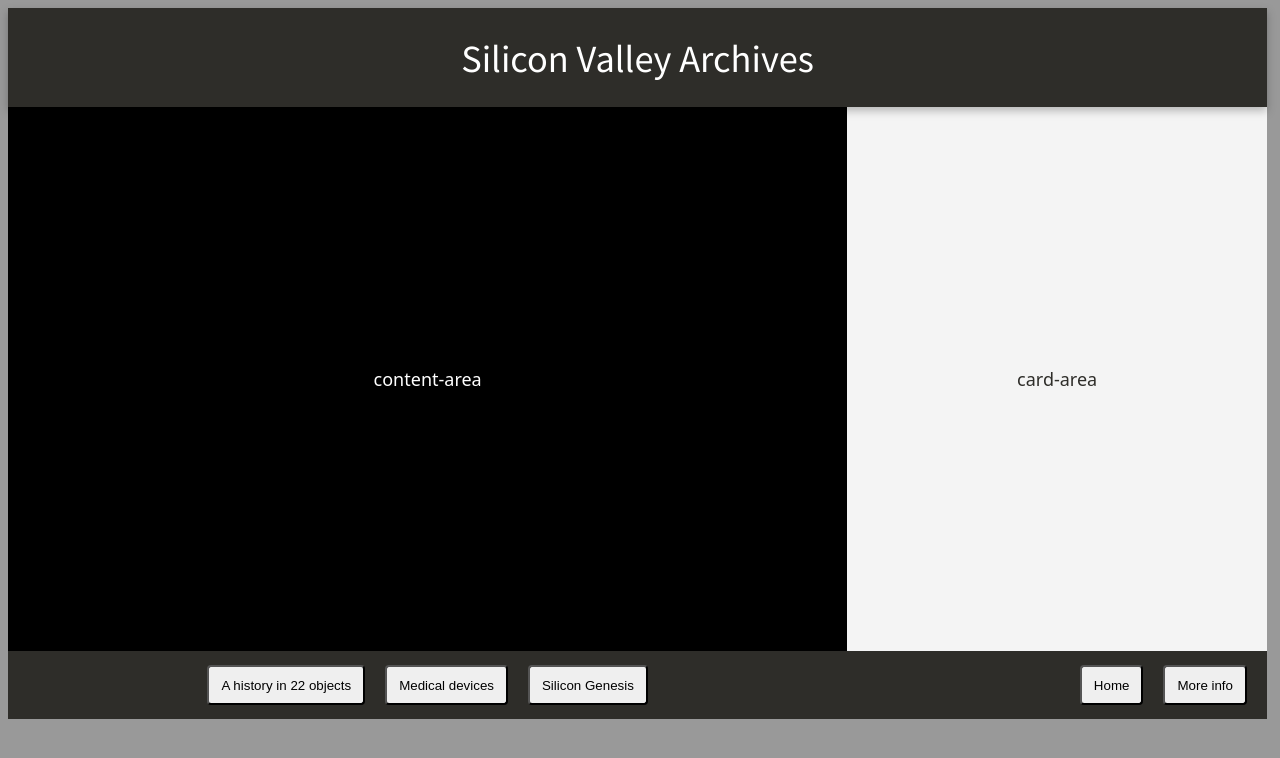
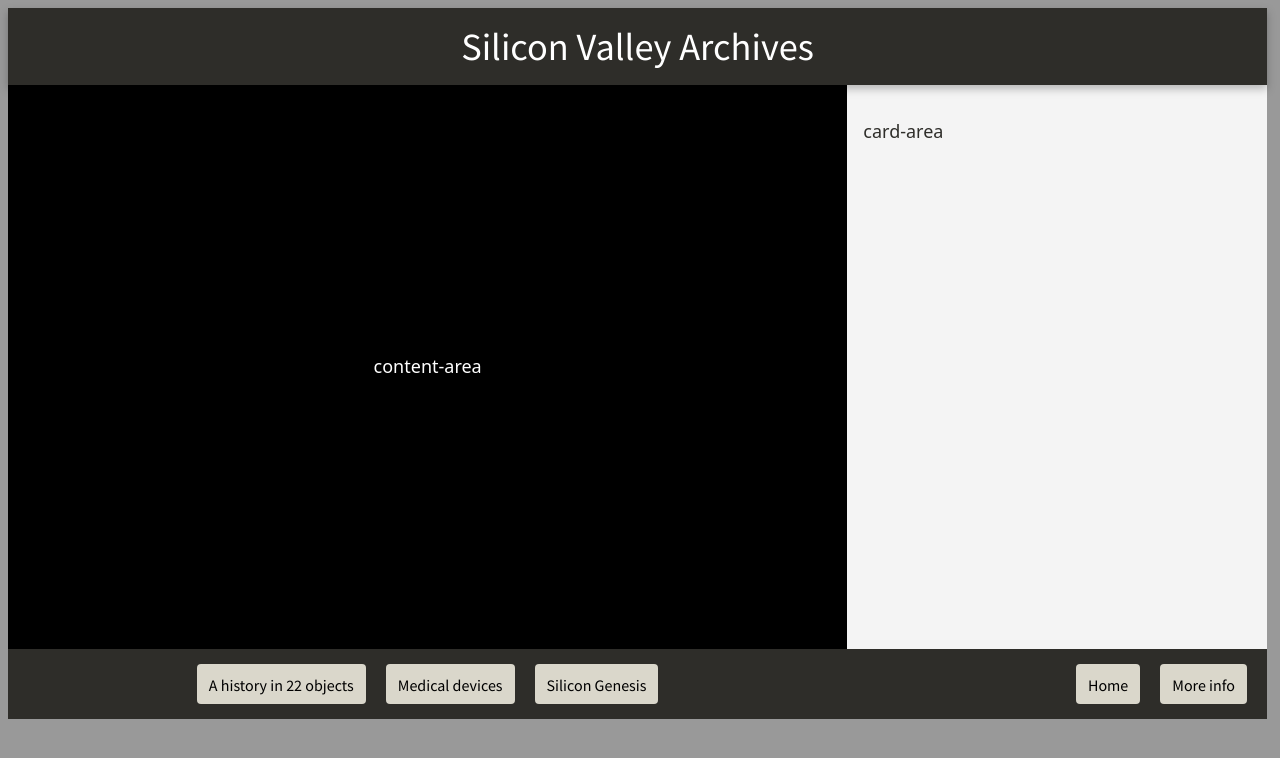
Before and after one commit to sul-dlss/wallscreens, a Jekyll site: the page built from _wallscreens/testing/general_layout/button-styling.html, in a window 1280 px wide. Shown: the top 758 px of the page. Built offline with Jekyll 4.4.1, drawn with Linux system fonts in a browser that asks for light colours.

```diff
--- a/css/wallscreens/buttons.css
+++ b/css/wallscreens/buttons.css
@@ -1,14 +1,24 @@
-.title-area h1 {
-  font-size: 38.4px;
+button, .button {
+  display: inline-block;
+  background-color: var(--color-secondary);
+  border: none;
+  border-radius: 4px;
+  font-family: "Source Sans Pro", sans-sans-serif;;
+  font-size: 1em;
+  color: #000;
+  height: 40px;
+  line-height: 40px;
+  padding-left: 12px;
+  padding-right: 12px;
+  text-decoration: none;
 }
 
-.interaction-area {
-  font-family: 'Source Sans Pro', sans-serif;
+.button.active {
+  background-color: var(--color-primary);
+  color: #fff;
 }
 
-button {
-  border-radius: 4px;
-  height: 40px;
-  padding-left: 12px;
-  padding-right: 12px;
+.disabled {
+  cursor: not-allowed;
+  opacity: 0.8;
 }
--- a/css/wallscreens/styles.css
+++ b/css/wallscreens/styles.css
@@ -4,10 +4,17 @@
 
 body {
   background-color: #000;
-  font-size: 1vw;
+  font-size: clamp(1rem, 1vw, 32px);
+  line-height: 1.6em;
   height: 100vh;
   margin: 0;
   padding: 8px;
+
+  --color-primary: #8C1515;
+  --color-primary-dark: #820000;
+  --color-secondary: #dad7cb;
+
+  --color-archway-dark: #2F2424;
 }
 
 pre {
@@ -42,8 +49,7 @@ pre {
 }
 
 .title-area,
-.content-area,
-.card-area {
+.content-area {
   align-items: center;
   display: flex;
   justify-content: center;
@@ -60,8 +66,59 @@ pre {
 }
 
 .card-area {
+  justify-content: space-between;
   background: #f4f4f4;
+  display: flex;
+  flex-direction: column;
   grid-area: card;
+  padding: 1rem;
+}
+
+.experience-index {
+  display: flex;
+  flex-direction: column;
+  height: 100%;
+  justify-content: center;
+}
+
+.card-area h2 {
+  color: var(--color-primary-dark);
+  font-weight: 700;
+  text-align: center;
+  padding-bottom: 1em;
+  border-bottom: 1px solid #ddd;
+}
+
+.card-area h3 {
+  color: var(--color-archway-dark);
+  font-weight: 700;
+  margin-bottom: 0;
+  margin-top: 0;
+}
+
+.separator {
+  margin-left: 0.7rem;
+  margin-right: 0.7rem;
+}
+
+.item-note {
+  font-style: italic;
+  margin-top: 0.5rem;
+}
+
+.experience-summary {
+  padding-top: 1em;
+  border-top: 1px solid #ddd;
+}
+
+.card-area h2 + .experience-summary {
+  border-top: none;
+}
+
+.card-nav {
+  display: flex;
+  justify-content: center;
+  gap: 2em;
 }
 
 .interaction-area {
--- a/index.html
+++ b/index.html
@@ -10,7 +10,9 @@ layout: home
 
 <main>
   {% assign experiences = site.wallscreens | where: "index", true %}
+  <ul>
   {% for experience in experiences %}
-    <a href="{{ experience.url }}">{{ experience.description}}</a>
+    <li><a href="{{ experience.url }}">{{ experience.description}}</a></li>
   {% endfor %}
+  </ul>
 </main>
```
Also changed, not shown: _wallscreens/silicon-valley/_interaction_area.html (added, +10 -0 lines), _wallscreens/silicon-valley/index.html (added, +26 -0 lines), _wallscreens/silicon-valley/menuez_slideshow_adobe.html (added, +37 -0 lines), _wallscreens/silicon-valley/menuez_slideshow_index.html (added, +29 -0 lines).
